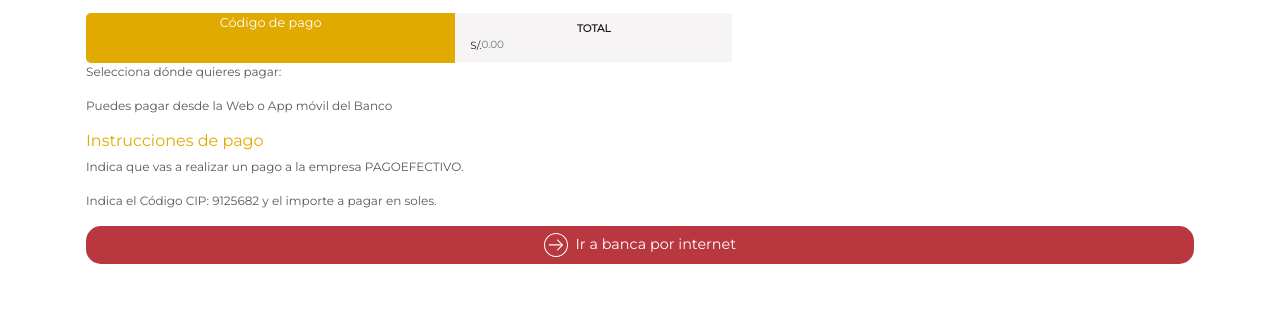
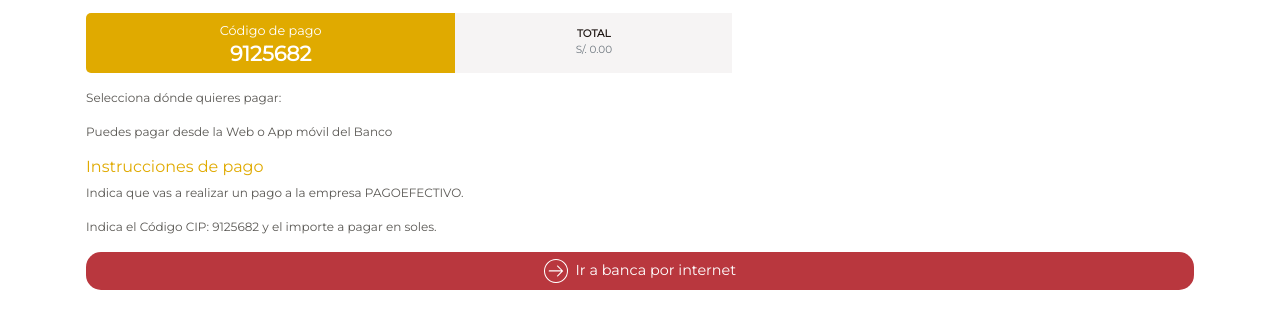
Before and after one commit to AndreaChumioque/redbus, a React app: page / in a window 1280 px wide. Shown: the part 117-446 px from the top of the page. Built offline with nearby package versions, Linux system fonts and the light colour scheme.

Commit message:
payment info

```diff
--- a/public/css/main.css
+++ b/public/css/main.css
@@ -55,6 +55,28 @@
   color: #5A5854;
 }
 
+#payment-info {
+  text-align: center;
+  border-radius: 5px;
+  overflow: hidden;
+  height: 60px;
+}
+
+#payment-info div {
+  height: 100%;
+}
+
+#payment-info .form-control {
+  border: none;
+  background: transparent;
+  border-radius: 0;
+  border-bottom: 2px solid transparent;
+}
+
+#payment-info .form-control:focus {
+  border-color: #fff;
+}
+
 .subcontainer_input_PaymentCode {
   background-color: #e0aa00;
   color: #fff;
@@ -64,16 +86,11 @@
   font-size: 0.5em;
 }
 
-.subcontainer_input_PaymentCode input {
+.subcontainer_input_PaymentCode #code {
   font-size: 1.3em;
   font-weight: 600;
   line-height: 1.3em;
   color: #fff;
-}
-
-.subcontainer_input_PaymentCode input:focus{
-  color: #fff;
-  outline-color: none;
 }
 
 @media (min-width:768px) {
@@ -92,24 +109,6 @@
   font-size: inherit;
 }
 
-#payment-info {
-  text-align: center;
-  border-radius: 5px;
-  overflow: hidden;
-  height: 50px;
-}
-
-#payment-info .form-control {
-  border: none;
-  background: transparent;
-  border-radius: 0;
-  border-bottom: 2px solid transparent;
-}
-
-#payment-info .form-control:focus {
-  border-color: #fff;
-}
-
 #btn-payment {
   background-color: #B9373E;
   border-radius: 15px;
--- a/src/components/Main.js
+++ b/src/components/Main.js
@@ -3,10 +3,10 @@ import TabContent from './TabContent'
 
 const data = {
   tabs: [
-    {id: 'internet', content: 'hola'},
-    {id: 'cash', content: 'hola2'}
+    {id: 'internet'},
+    {id: 'cash'}
   ],
-  paymentCode: '',
+  paymentCode: '9125682',
   totalAmount: 0,
   defaultTab: 'internet'
 }
@@ -24,7 +24,7 @@ const Main = () => {
       </ul>
       <div className="tab-content p-3">
         {data.tabs.map(tab =>
-          <TabContent key={tab.id} {...tab} defaultTab={data.defaultTab} />
+          <TabContent key={tab.id} {...tab} {...data} />
         )}
       </div>
     </section>
--- a/src/components/MoneyInput.js
+++ b/src/components/MoneyInput.js
@@ -1,14 +1,13 @@
 import React from 'react'
 
 const MoneyInput = () => (
-  <div className="subcontainer_input_MoneyInput col-3 py-2">
+  <div className="subcontainer_input_MoneyInput col-3 px-2 d-flex flex-column align-items-center justify-content-center">
     <p className="text-uppercase font-weight-bold mb-0">Total</p>
     <form className="form-inline">
-      <span>S/.</span>
       <input
-        className="d-inline-block form-control p-0"
+        className="form-control p-0 text-center"
         type="text"
-        placeholder="0.00"
+        placeholder="S/. 0.00"
       />
     </form>
   </div>
--- a/src/components/PaymentCode.js
+++ b/src/components/PaymentCode.js
@@ -1,11 +1,9 @@
 import React from 'react'
 
-const PaymentCode = () => (
+const PaymentCode = ({ code }) => (
   <div className="subcontainer_input_PaymentCode col-4 p-2">
     <p className="mb-0">Código de pago</p>
-    <form>
-      <input className="form-control p-0" type="number"/>
-    </form>
+    <p id="code" className="mb-0 text-center">{code}</p>
   </div>
 )
 
--- a/src/components/TabContent.js
+++ b/src/components/TabContent.js
@@ -2,13 +2,13 @@ import React from 'react'
 import PaymentCode  from './PaymentCode'
 import MoneyInput from './MoneyInput'
 
-const TabContent = ({ defaultTab, id }) => (
+const TabContent = ({ defaultTab, id , paymentCode}) => (
   <div className={defaultTab === id ? 'tab-pane fade show active' : 'tab-pane fade' } id={id} role="tabpanel">
     <div id="payment-info" className="d-flex align-items-center">
-      <PaymentCode />
+      <PaymentCode code={paymentCode} />
       <MoneyInput />
     </div>
-    <div className="instructions">
+    <div className="instructions mt-3">
       <p>Selecciona dónde quieres pagar:</p>
       <div>
         {/* Carrusel */}
```
Also changed, not shown: public/assets/logo-bcp.svg (added).
